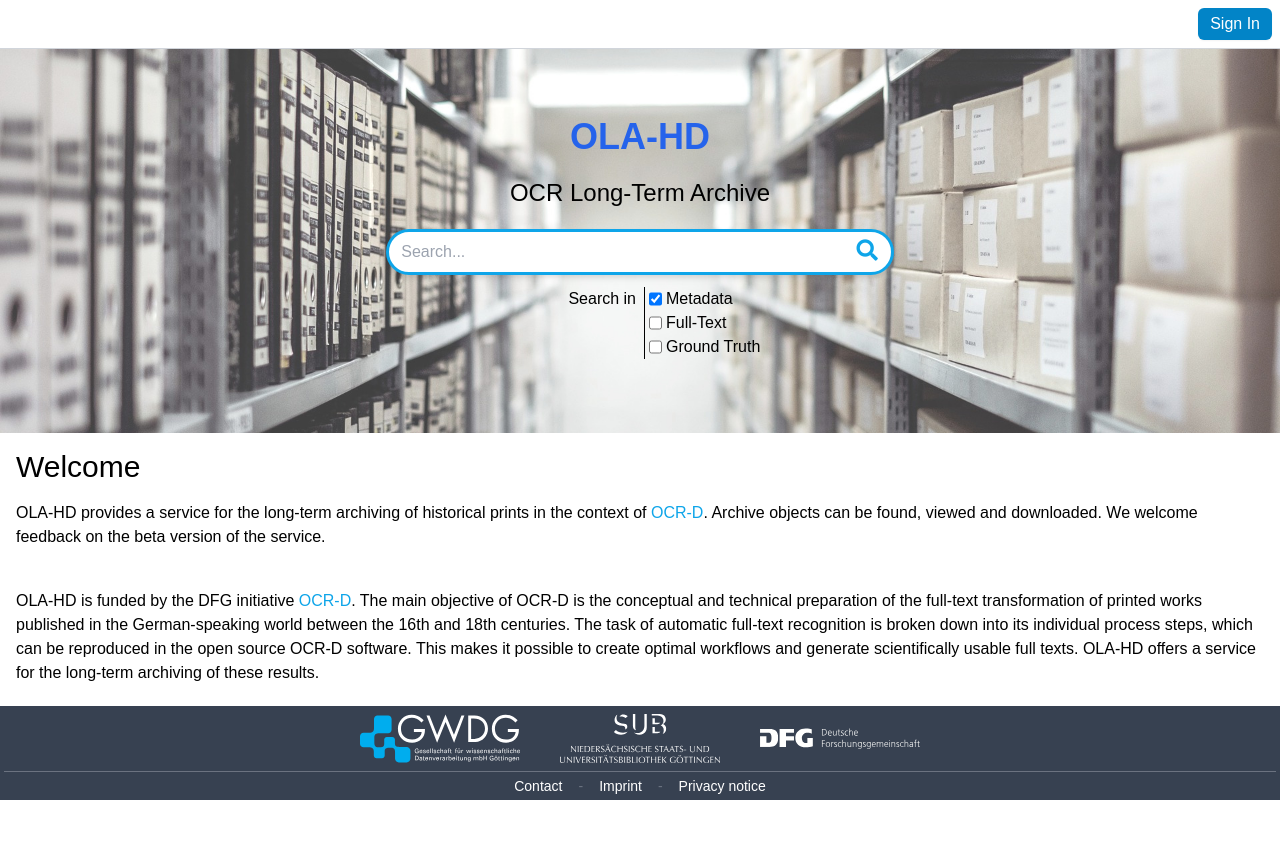
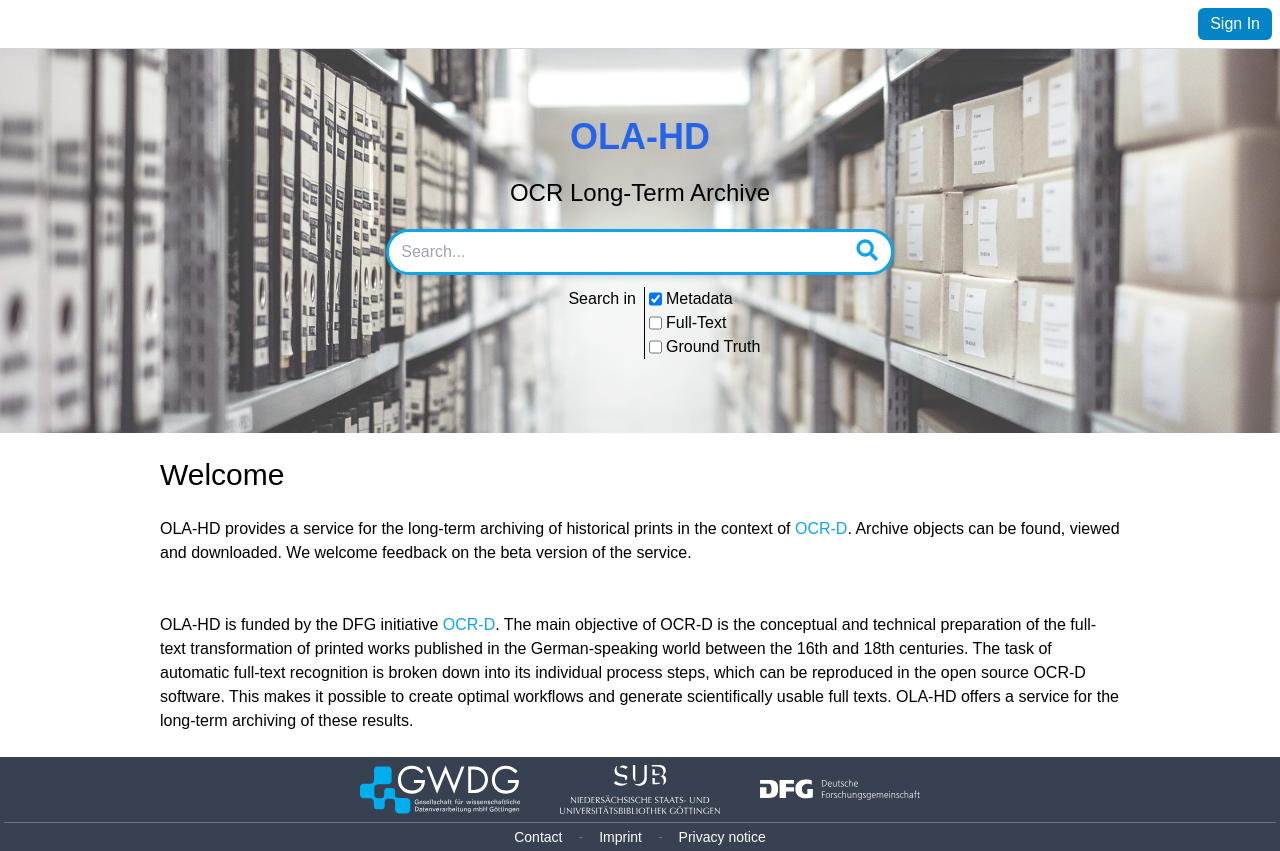
Before and after one commit to subugoe/olahd_user_frontend, a Vue app: page / in a window 1280 px wide. Before the commit the page ends 800 px from the top, so only its background shows below. Built offline with nearby package versions, Linux system fonts and the light colour scheme; no server answers; a web font is replaced by a local one; what oidc-client would draw is missing.

Commit message:
Center home page text and change margin between p

```diff
--- a/src/pages/home/index.vue
+++ b/src/pages/home/index.vue
@@ -1,7 +1,8 @@
 <template>
-  <div class="m-4 space-y-4">
-    <h3 class="text-3xl">Welcome</h3>
-    <p>
+  <div class="flex justify-center">
+    <div class="m-6 w-3/4 2xl:w-1/2">
+      <h3 class="text-3xl mb-6">Welcome</h3>
+      <p class="mb-12">
         OLA-HD provides a service for the long-term archiving of historical prints in the context of
         <a class="text-sky-500 hover:text-sky-700" href="https://ocr-d.de/en"
           >OCR-D</a
@@ -9,7 +10,6 @@
         Archive objects can be found, viewed and downloaded. We welcome feedback on the beta version
         of the service.
       </p>
-    <br />
       <p>
         OLA-HD is funded by the DFG initiative
         <a class="text-sky-500 hover:text-sky-700" href="https://ocr-d.de/en"
@@ -23,6 +23,7 @@
         offers a service for the long-term archiving of these results.
       </p>
     </div>
+  </div>
 </template>
 
 <script>
```
Lines whose indentation alone changed are shown as unchanged.
